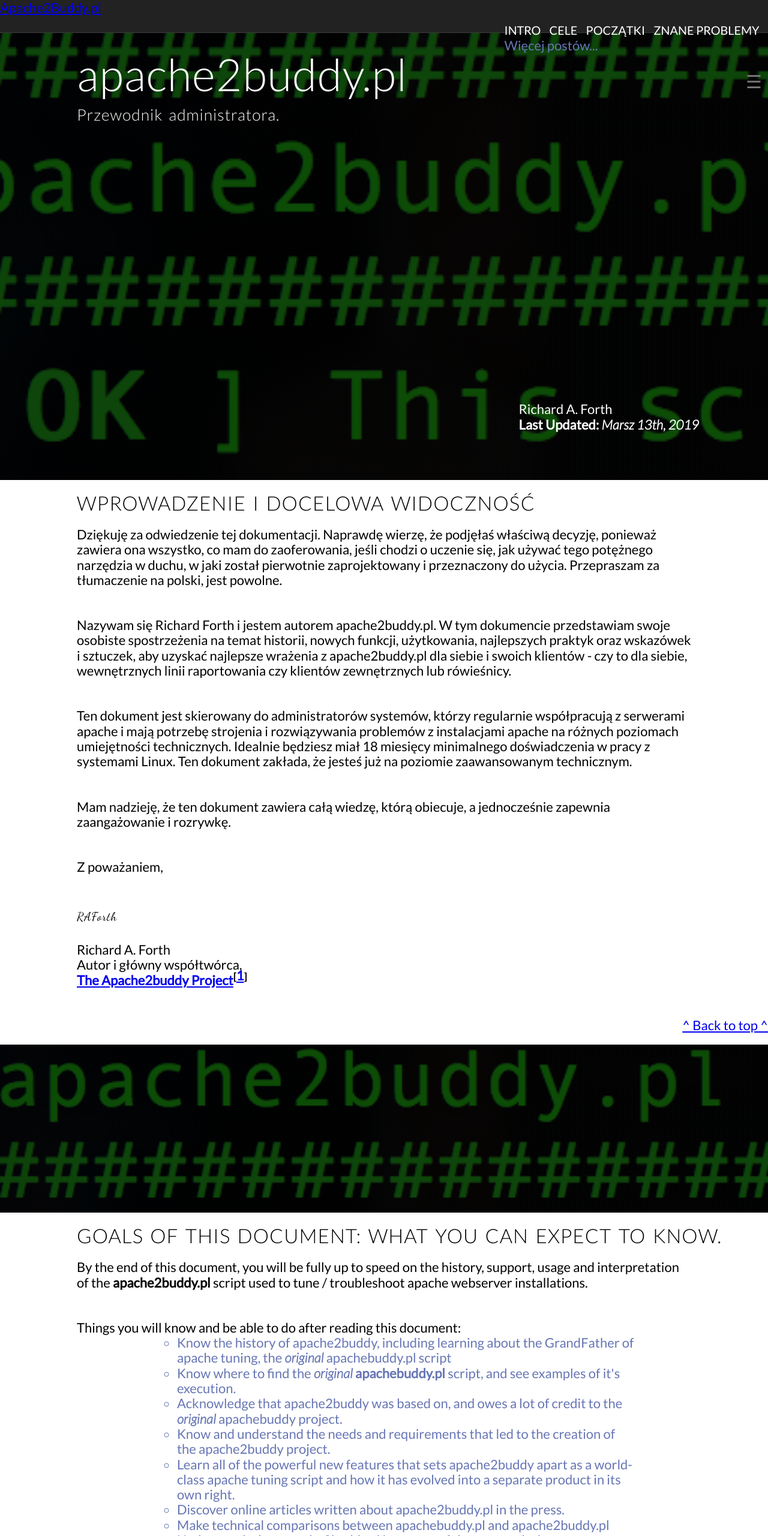
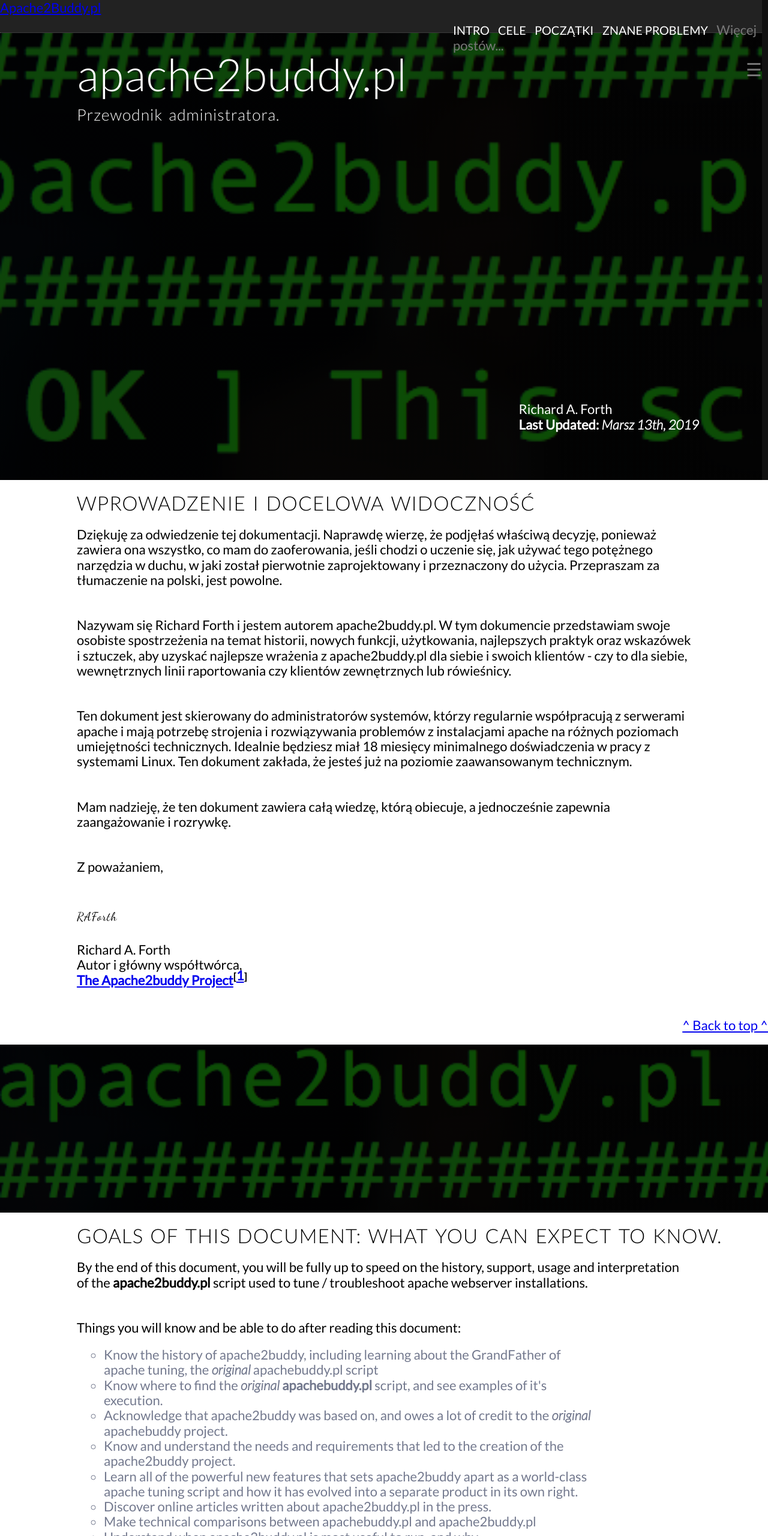
Before and after one commit to richardforth/richardforth.github.io, a plain HTML site: page apache2buddy_ag/pl/index.html in a window 1280 px wide. Shown: the top 2560 px of the page at 60% size. Drawn offline with nearby package versions, Linux system fonts and the light colour scheme.

Commit message:
tweaking lists and prettifying things

```diff
--- a/apache2buddy_ag/resources/css/style.css
+++ b/apache2buddy_ag/resources/css/style.css
@@ -8,21 +8,24 @@
 
 }
 
-ul li {
-    color:#6776b5;
+.section-goals ul li,
+.section-support ul li,
+.section-improvements ul li {
+    color:#73798e;
     list-style-type: circle;
     padding-top: 0px;
     padding-bottom: 0px;
     position: relative;
-    left: 10%;
+    left: 45px;
     right: 10%;
     width: 80%;
 }
 
-ul {
+.section-goals ul,
+.section-support ul,
+.section-improvements ul  {
     padding-bottom: 20px;
-    margin-left: 7%;
-    margin-top: 0px;
+    padding-top: 20px;
 }
 header {
 
@@ -142,14 +145,16 @@ nav {
   background-color: #111;
   overflow-x: hidden;
   transition: 0.5s;
-  padding-top: 60px;
+  padding: 60px 5px;
 }
 
 .sidenav ul,
+.sidenav ul li,
 .sidenav ul li a {
-    list-style: none;
-    padding: 5px ;
-    text-decoration: none;
+    list-style-type: none ! important;
+    list-style: none ! important;
+    padding: 2px ! important;
+    text-decoration: none ! important ;
     font-size: 16px;
     font-family:  "Special Elite", "Arial", sans-serif;
     color: #818181;
```
Also changed, not shown: apache2buddy_ag/index.html (+8 -9 lines).
